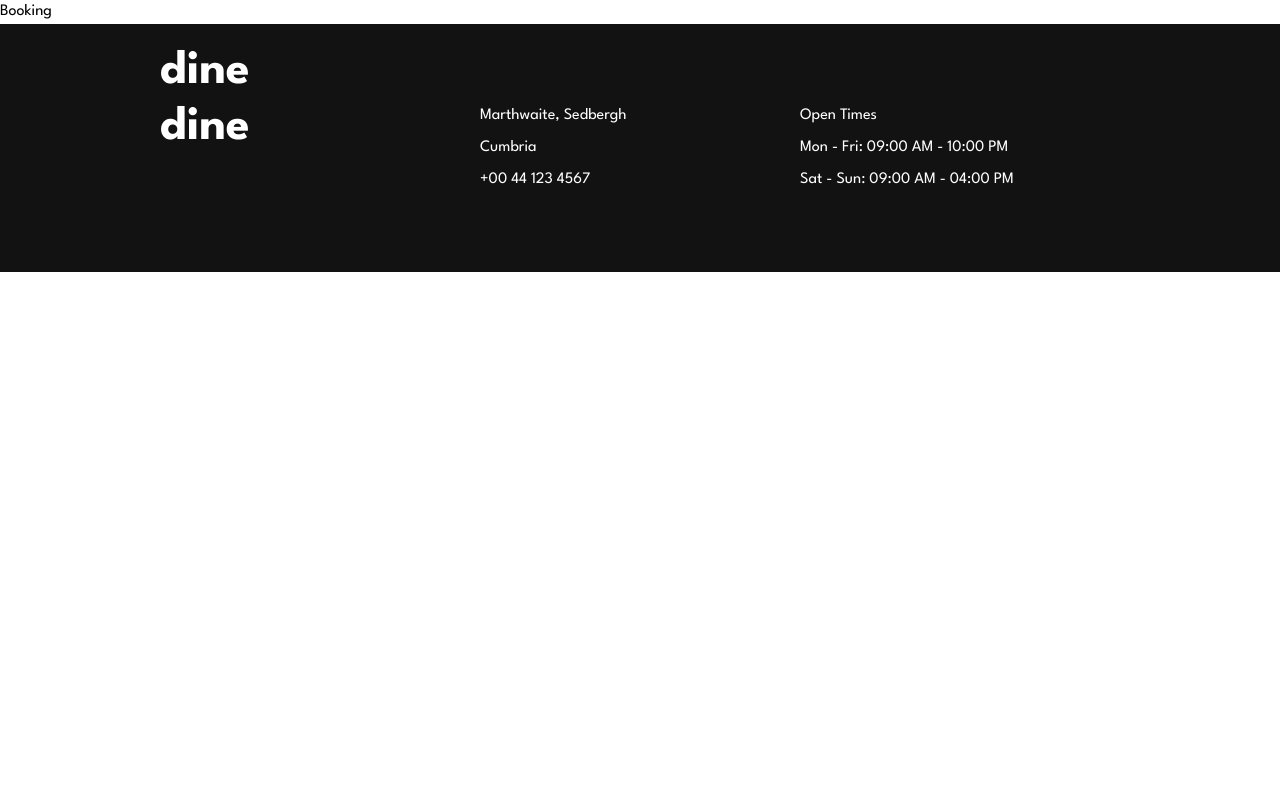
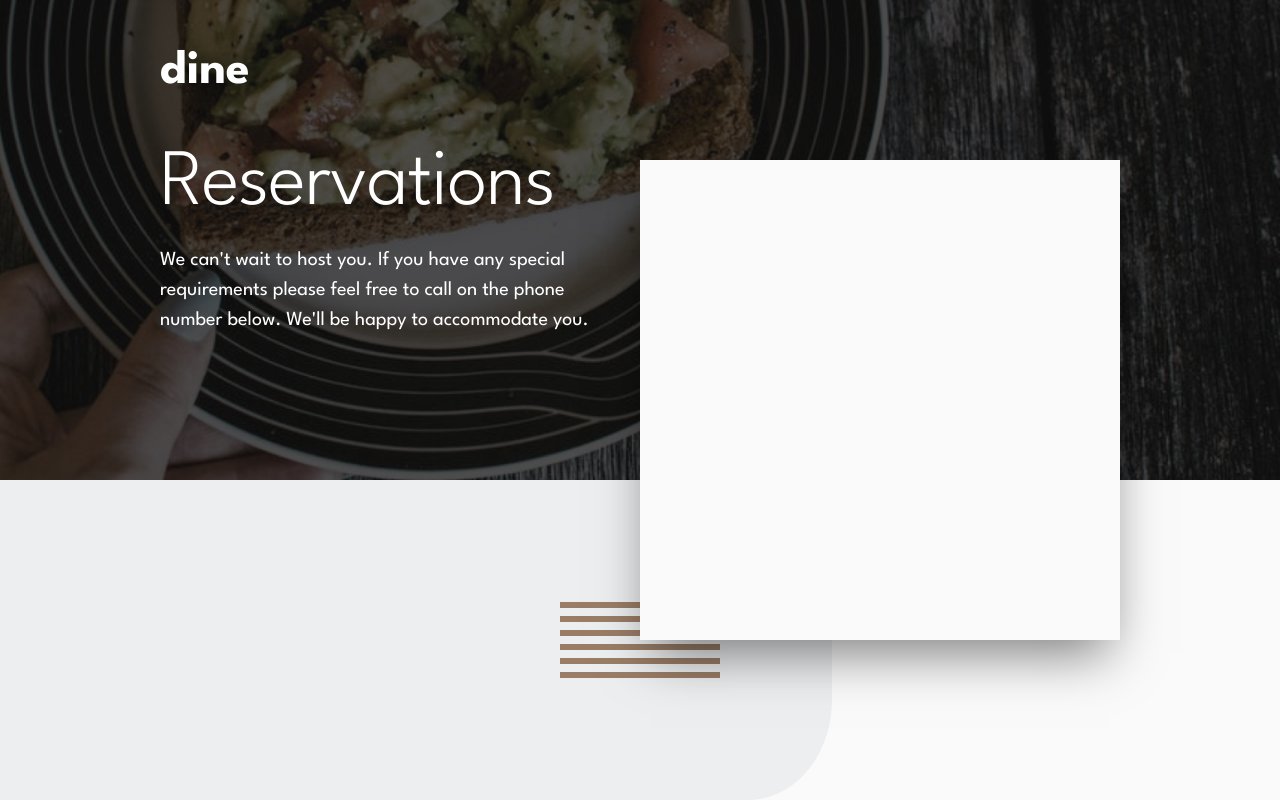
Before and after one commit to mezacanul/dine-restaurant, a React (Vite) app: page /booking in a window 1280 px wide. Shown: the top 800 px of the page. Built offline with nearby package versions, Linux system fonts and the light colour scheme.

Commit message:
Feat: adding booking page mockup

```diff
--- a/src/pages/Booking.tsx
+++ b/src/pages/Booking.tsx
@@ -1,7 +1,47 @@
+import { cn } from "../utils/cn";
+
 export default function Booking() {
+    const bgClass =
+        "bg-[url('/images/booking/hero-bg-desktop@2x.jpg')]";
     return (
-        <div>
-            <h1>Booking</h1>
+        <div
+            className={cn(
+                // bgClass,
+                "h-screen w-full bg-cover bg-center"
+            )}
+        >
+            <div
+                className={cn(
+                    "flex justify-between items-center",
+                    "w-full h-[60vh] bg-cover bg-center px-container text-white",
+                    bgClass
+                )}
+            >
+                <div className="w-[45%] flex flex-col gap-5">
+                    <h1 className="text-1">
+                        {"Reservations"}
+                    </h1>
+                    <p className="text-4-regular text-light">
+                        {
+                            "We can't wait to host you. If you have any special requirements please feel free to call on the phone number below. We'll be happy to accommodate you."
+                        }
+                    </p>
+                </div>
+
+                <div className="w-[50%] bg-neutral-50 h-full z-10 mt-[40vh] shadow-2xl/50" />
+            </div>
+            <div className="bg-neutral-50 relative h-[40vh]">
+                <img
+                    src="/images/patterns/pattern-lines.svg"
+                    alt="Booking Table"
+                    className="absolute top-1/2 left-1/2 -translate-x-1/2 -translate-y-1/2"
+                />
+                <img
+                    src="/images/patterns/pattern-curve-bottom-right.svg"
+                    alt="Booking Background"
+                    className="absolute top-0 left-0 h-full w-[65%] object-fill"
+                />
+            </div>
         </div>
     );
 }
```
